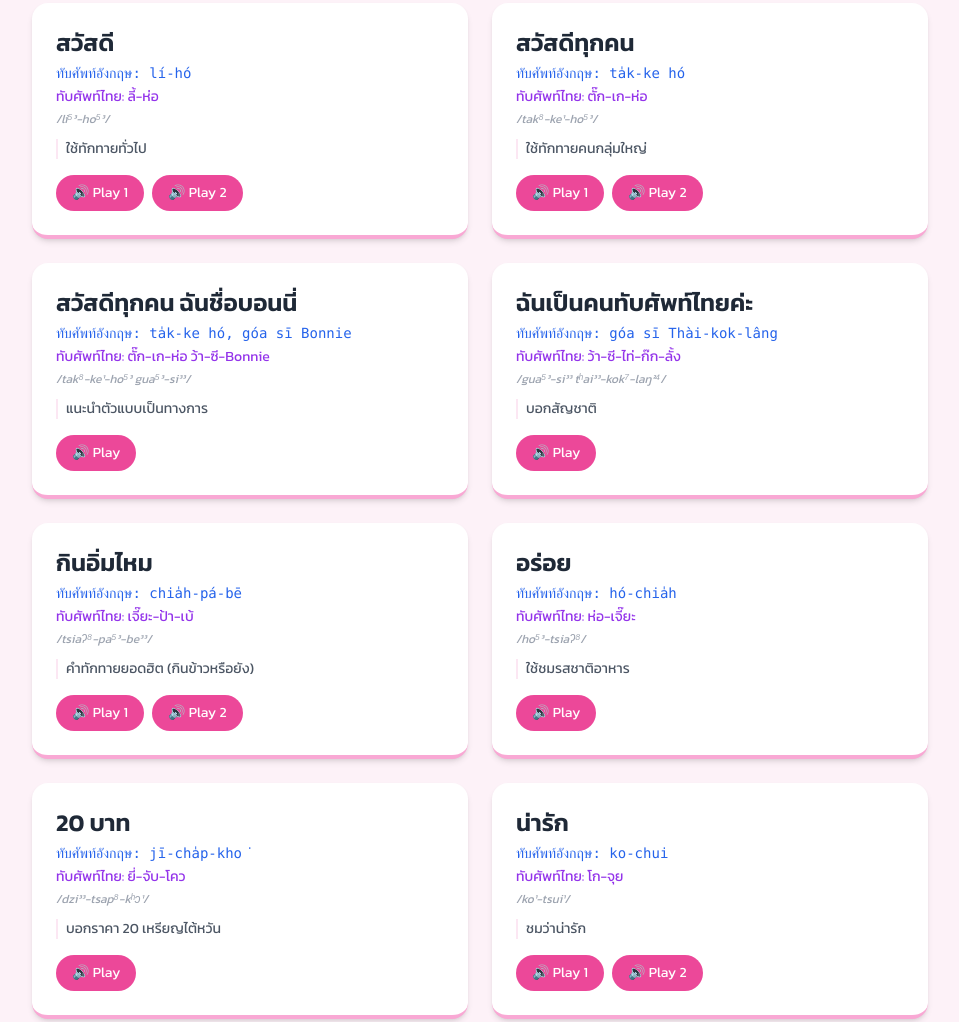
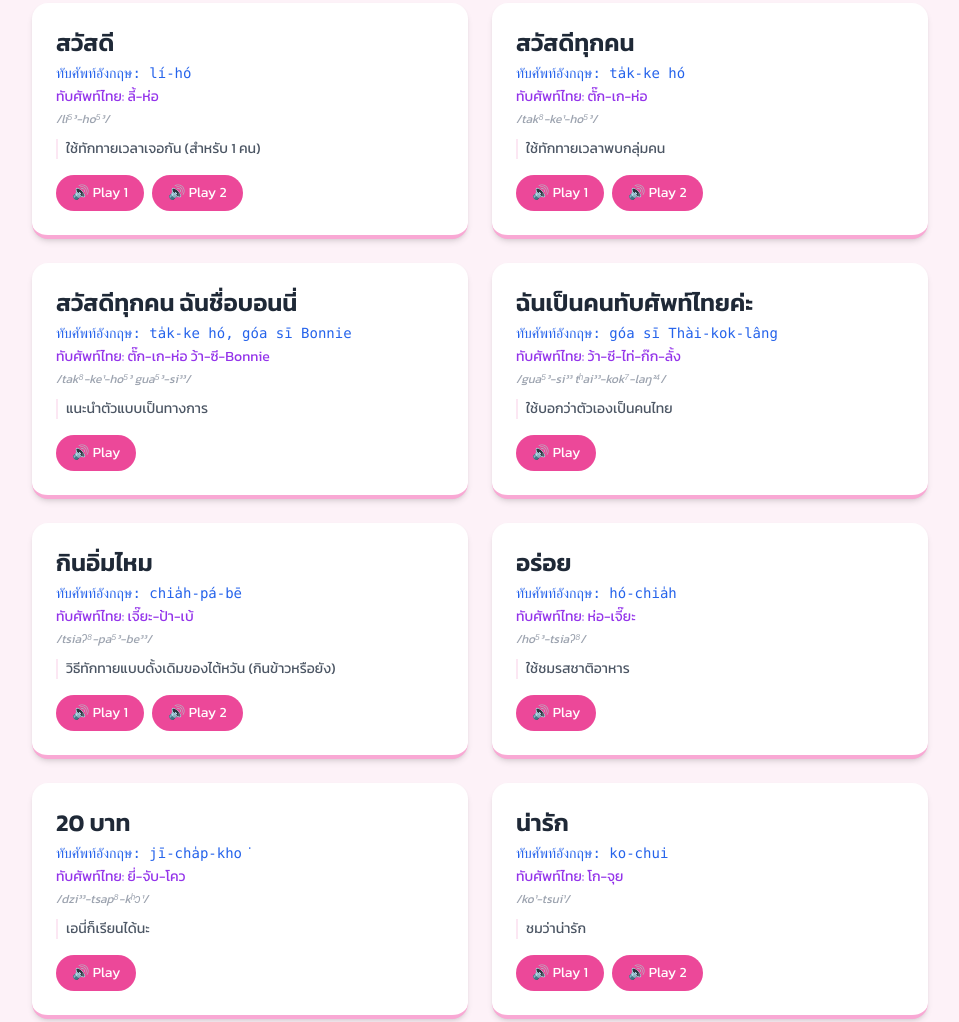
Before and after one commit to YH-YingHua/TaiYi, a plain HTML site: page index.html in a window 1280 px wide. Shown: the part 129-1151 px from the top of the page, without its empty margins (160-1119 px from the left). Drawn offline with nearby package versions, Linux system fonts and the light colour scheme.

Commit message:
Update index.html

```diff
--- a/index.html
+++ b/index.html
@@ -23,20 +23,20 @@
 
     <script>
         const vocabulary = [
-            { th: "สวัสดี", tw: "哩厚", roman: "lí-hó", th_spell: "ลี้-ห่อ", ipa: "li⁵³-ho⁵³", note: "ใช้ทักทายทั่วไป", audio: ["哩厚", "哩厚2"] },
-            { th: "สวัสดีทุกคน", tw: "大家好", roman: "ta̍k-ke hó", th_spell: "ตั๊ก-เก-ห่อ", ipa: "tak⁸-ke¹-ho⁵³", note: "ใช้ทักทายคนกลุ่มใหญ่", audio: ["大家好", "大家好2"] },
+            { th: "สวัสดี", tw: "哩厚", roman: "lí-hó", th_spell: "ลี้-ห่อ", ipa: "li⁵³-ho⁵³", note: "ใช้ทักทายเวลาเจอกัน (สำหรับ 1 คน)", audio: ["哩厚", "哩厚2"] },
+            { th: "สวัสดีทุกคน", tw: "大家好", roman: "ta̍k-ke hó", th_spell: "ตั๊ก-เก-ห่อ", ipa: "tak⁸-ke¹-ho⁵³", note: "ใช้ทักทายเวลาพบกลุ่มคน", audio: ["大家好", "大家好2"] },
             { th: "สวัสดีทุกคน ฉันชื่อบอนนี่", tw: "大家好，我是Bonnie", roman: "ta̍k-ke hó, góa sī Bonnie", th_spell: "ตั๊ก-เก-ห่อ ว้า-ซี-Bonnie", ipa: "tak⁸-ke¹-ho⁵³ gua⁵³-si³³", note: "แนะนำตัวแบบเป็นทางการ", audio: ["大家好，我是Bonnie"] },
-            { th: "ฉันเป็นคนทับศัพท์ไทยค่ะ", tw: "哇洗泰國人", roman: "góa sī Thài-kok-lâng", th_spell: "ว้า-ซี-ไท่-ก๊ก-ลั้ง", ipa: "gua⁵³-si³³ tʰai³³-kok⁷-laŋ²⁴", note: "บอกสัญชาติ", audio: ["我是泰國人"] },
-            { th: "กินอิ่มไหม", tw: "呷飽未", roman: "chia̍h-pá-bē", th_spell: "เจี๊ยะ-ป้า-เบ้", ipa: "tsiaʔ⁸-pa⁵³-be³³", note: "คำทักทายยอดฮิต (กินข้าวหรือยัง)", audio: ["呷飽未", "呷飽未2"] },
+            { th: "ฉันเป็นคนทับศัพท์ไทยค่ะ", tw: "哇洗泰國人", roman: "góa sī Thài-kok-lâng", th_spell: "ว้า-ซี-ไท่-ก๊ก-ลั้ง", ipa: "gua⁵³-si³³ tʰai³³-kok⁷-laŋ²⁴", note: "ใช้บอกว่าตัวเองเป็นคนไทย", audio: ["哇洗泰國人"] },
+            { th: "กินอิ่มไหม", tw: "呷飽未", roman: "chia̍h-pá-bē", th_spell: "เจี๊ยะ-ป้า-เบ้", ipa: "tsiaʔ⁸-pa⁵³-be³³", note: "วิธีทักทายแบบดั้งเดิมของไต้หวัน (กินข้าวหรือยัง)", audio: ["呷飽未", "呷飽未2"] },
             { th: "อร่อย", tw: "厚呷", roman: "hó-chia̍h", th_spell: "ห่อ-เจี๊ยะ", ipa: "ho⁵³-tsiaʔ⁸", note: "ใช้ชมรสชาติอาหาร", audio: ["厚呷"] },
-            { th: "20 บาท", tw: "二十塊", roman: "jī-cha̍p-kho͘", th_spell: "ยี่-จับ-โคว", ipa: "dzi³³-tsap⁸-kʰɔ¹", note: "บอกราคา 20 เหรียญไต้หวัน", audio: ["二十塊"] },
+            { th: "20 บาท", tw: "二十塊", roman: "jī-cha̍p-kho͘", th_spell: "ยี่-จับ-โคว", ipa: "dzi³³-tsap⁸-kʰɔ¹", note: "เอนี่ก็เรียนได้นะ", audio: ["二十塊"] },
             { th: "น่ารัก", tw: "勾錐", roman: "ko-chui", th_spell: "โก-จุย", ipa: "ko¹-tsui¹", note: "ชมว่าน่ารัก", audio: ["勾錐", "勾錐2"] },
             { th: "สวยมาก", tw: "就水欸", roman: "chiù-súi--ê", th_spell: "จิ่ว-สุ่ย-เอ่", ipa: "tsiu³³-sui⁵³-e", note: "ชมว่าสวยมากๆ", audio: ["就水欸"] },
             { th: "ฉันรักคุณ", tw: "哇愛哩", roman: "góa ài lí", th_spell: "ว้า-ไอ้-ลี้", ipa: "gua⁵³-ai³³-li⁵³", note: "บอกรัก", audio: ["哇愛哩", "哇愛哩2"] },
             { th: "ขอบคุณนะคะ", tw: "甘蝦", roman: "kám-siā", th_spell: "กั๋ม-เซี่ย", ipa: "kam⁵³-sia³³", note: "ใช้ขอบคุณผู้อื่น", audio: ["甘蝦"] },
             { th: "อะไรนะ", tw: "蝦米", roman: "siá-mi̍h", th_spell: "เซี่ย-มี่", ipa: "sia⁵³-miʔ⁸", note: "ถามเมื่อไม่เข้าใจหรือตกใจ", audio: ["蝦米", "蝦米2"] },
             { th: "ไม่รู้", tw: "不知道", roman: "m̄-chai", th_spell: "อืม-ไจ", ipa: "m³³-tsai¹", note: "เมื่อไม่ทราบข้อมูล", audio: ["不知道", "不知道2"] },
-            { th: "ไม่เข้าใจ", tw: "聽無", roman: "thiaⁿ-bô", th_spell: "เทีย-โบ", ipa: "tʰiaⁿ¹-bo²⁴", note: "ใช้เมื่อฟังไม่รู้เรื่อง", audio: ["聽無", "聽無2"] },
+            { th: "ไม่เข้าใจ", tw: "聽無", roman: "thiaⁿ-bô", th_spell: "เทีย-โบ", ipa: "tʰiaⁿ¹-bo²⁴", note: "เวลาไม่เข้าใจหรือประหลาดใจ", audio: ["聽無", "聽無2"] },
             { th: "เจอกันนะ", tw: "再會", roman: "chài-hoē", th_spell: "จ่าย-ห่วย", ipa: "tsai³³-hue³³", note: "ใช้บอกลา", audio: ["再會", "再會2"] }
         ];
 
```
